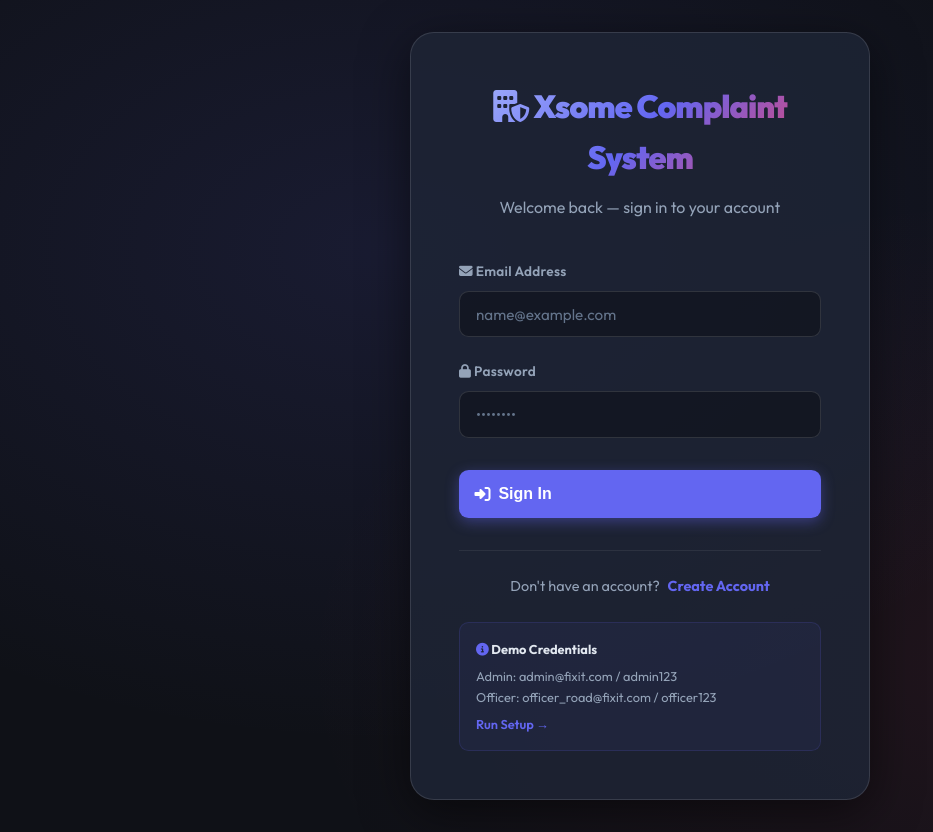
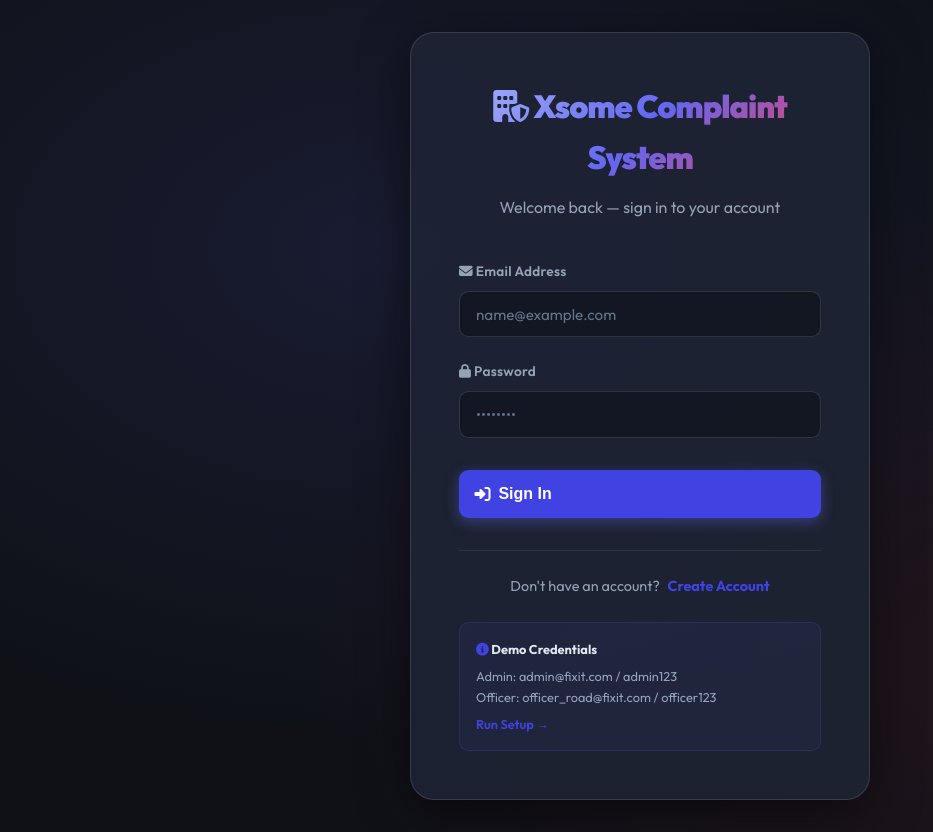
Before and after one commit to suriya033/XsomeComplaintSystem, a Flask app: a page that uses templates/login.html in a window 1280 px wide. Shown: the whole page, without its empty margins (0-933 px from the left). Run offline with Flask 3, Linux system fonts and the light colour scheme.

Commit message:
anything

```diff
--- a/static/css/style.css
+++ b/static/css/style.css
@@ -4,7 +4,7 @@
 @import url('https://fonts.googleapis.com/css2?family=Outfit:wght@300;400;500;600;700;800;900&display=swap');
 
 :root {
-    --primary: #6366f1;
+    --primary: #4042e2;
     --primary-dark: #4f46e5;
     --primary-glow: rgba(99, 102, 241, 0.3);
     --accent: #f43f5e;
```
